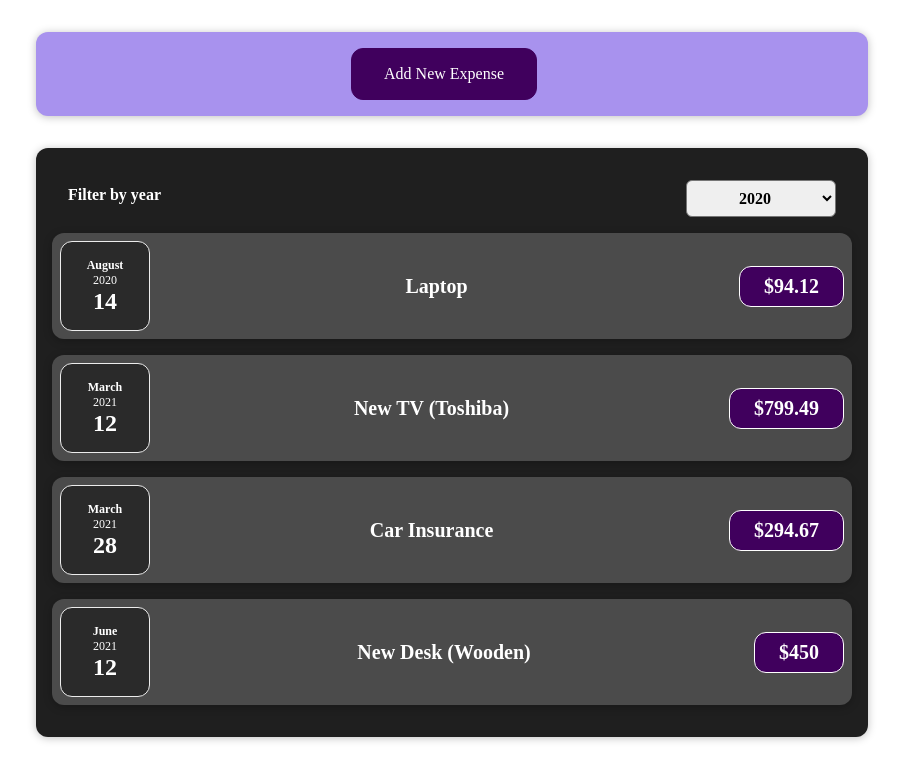
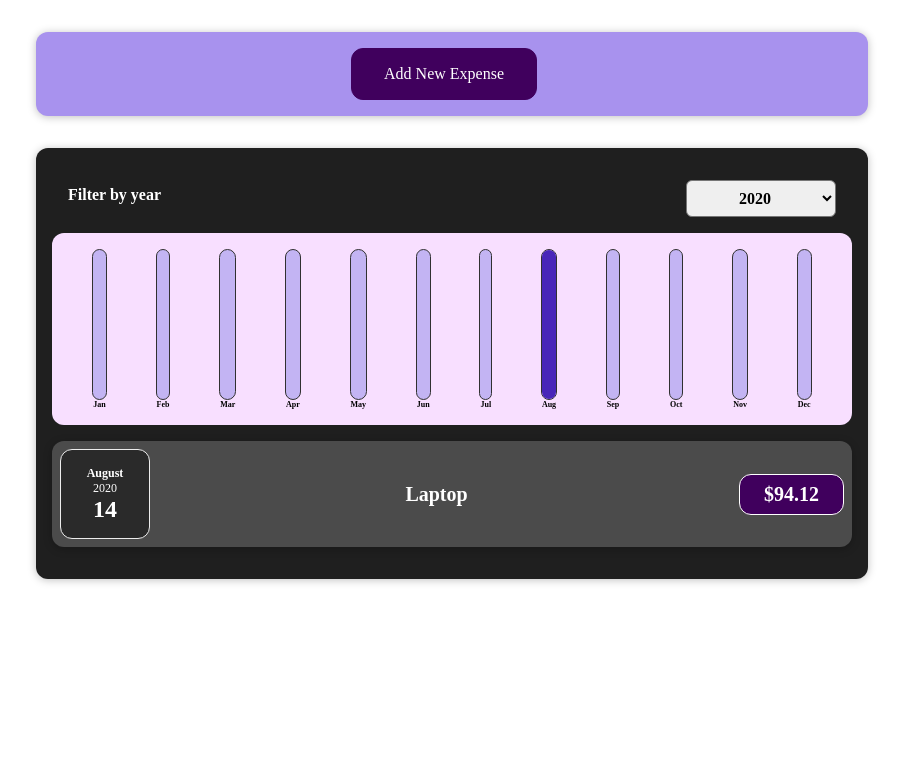
Before and after one commit to Abdelrahmanhassan1/React-Projects, a React (Create React App) app in the folder module1-expenses-tracker/: page / in a window 1280 px wide. Shown: the top 780 px of the page, without its empty margins (188-1091 px from the left). Built offline with nearby package versions, Linux system fonts and the light colour scheme.

Commit message:
Adding chart to app and realtime renderering

```diff
--- a/module1-expenses-tracker/src/App.js
+++ b/module1-expenses-tracker/src/App.js
@@ -43,7 +43,6 @@
   return (
     <div className="App">
       <NewExpense onAddingNewExpense={AddingNewExpenseHandler} />
-
       <Expenses expenses={expenses} />
     </div>
   );
--- a/module1-expenses-tracker/src/components/Expenses/Expenses.js
+++ b/module1-expenses-tracker/src/components/Expenses/Expenses.js
@@ -3,20 +3,20 @@
 import Card from "../UI/Card";
 import ExpensesFilter from "./ExpensesFilter";
 import ExpensesList from "./ExpensesList";
+import ExpensesChart from "./ExpensesChart";
 
 function Expenses(props) {
   const [filterYear, setFilterYear] = useState("2020");
 
-  const [filteredContent, setFilteredContent] = useState(props.expenses);
+  let filteredContent = props.expenses;
 
   const selectValueHandler = (selectValue) => {
     setFilterYear(selectValue);
-    setFilteredContent(
-      props.expenses.filter(
-        (expense) => expense.date.getFullYear().toString() === selectValue
-      )
-    );
   };
+
+  filteredContent = props.expenses.filter(
+    (expense) => expense.date.getFullYear().toString() === filterYear
+  );
 
   return (
     <Card className="expenses">
@@ -24,6 +24,7 @@
         selectedYear={filterYear}
         onChangingSelectValue={selectValueHandler}
       />
+      <ExpensesChart expenses={filteredContent} />
       <ExpensesList items={filteredContent} />
     </Card>
   );
--- /dev/null
+++ b/module1-expenses-tracker/src/components/Expenses/ExpensesChart.js
@@ -0,0 +1,29 @@
+import React from "react";
+
+import Chart from "../Chart/Chart";
+
+function ExpensesChart(props) {
+  const chartDataPoints = [
+    { label: "Jan", value: 0 },
+    { label: "Feb", value: 0 },
+    { label: "Mar", value: 0 },
+    { label: "Apr", value: 0 },
+    { label: "May", value: 0 },
+    { label: "Jun", value: 0 },
+    { label: "Jul", value: 0 },
+    { label: "Aug", value: 0 },
+    { label: "Sep", value: 0 },
+    { label: "Oct", value: 0 },
+    { label: "Nov", value: 0 },
+    { label: "Dec", value: 0 },
+  ];
+
+  for (const expense of props.expenses) {
+    const expenseMonth = expense.date.getMonth(); // starting at 0 => January => 0
+    chartDataPoints[expenseMonth].value += expense.amount;
+  }
+
+  return <Chart dataPoints={chartDataPoints} />;
+}
+
+export default ExpensesChart;
--- a/module1-expenses-tracker/src/components/NewExpense/ExpenseForm.js
+++ b/module1-expenses-tracker/src/components/NewExpense/ExpenseForm.js
@@ -39,7 +39,7 @@
 
     const formInput = {
       title: title,
-      amount: amount,
+      amount: +amount,
       date: new Date(date),
     };
 
```
